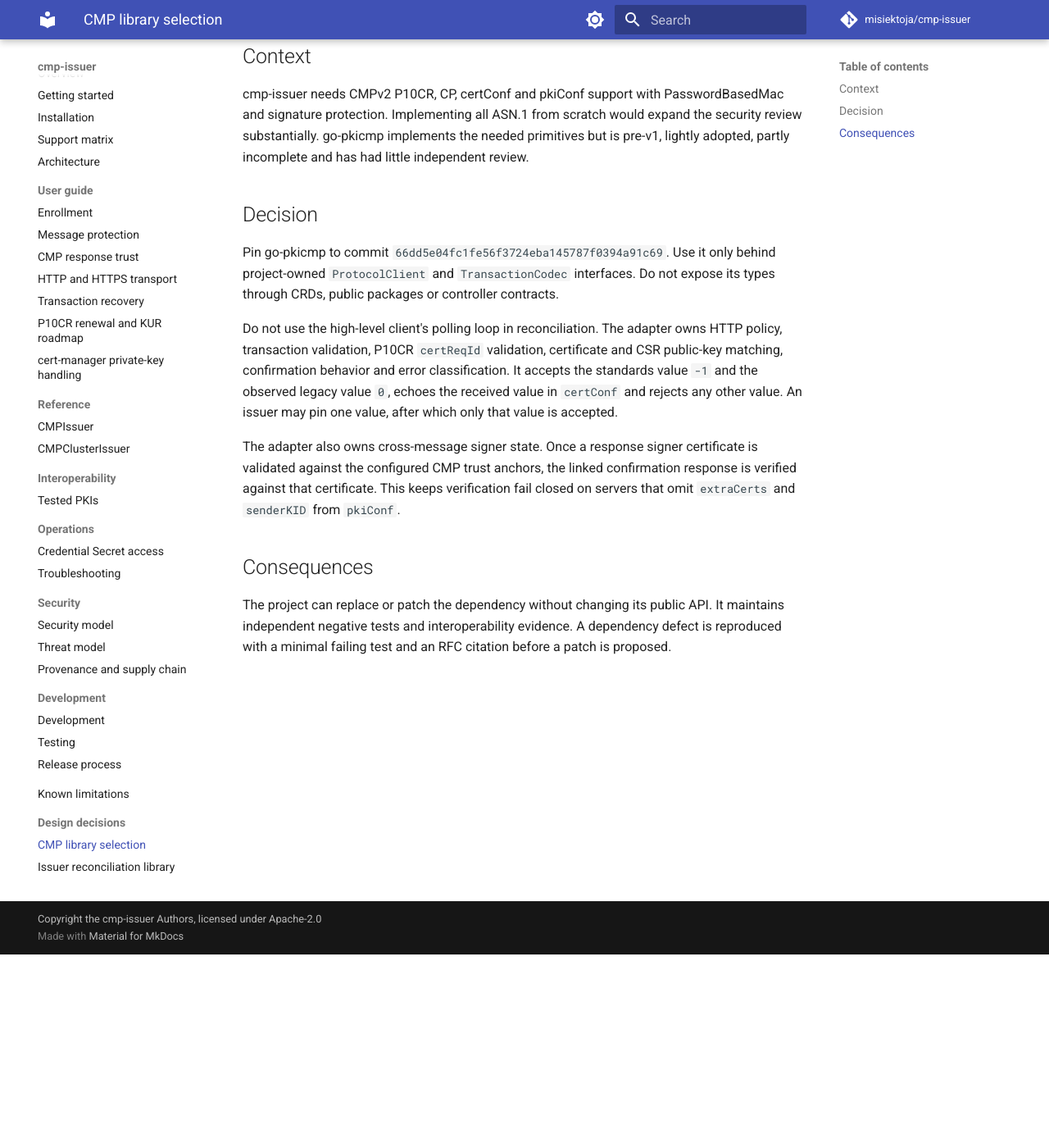
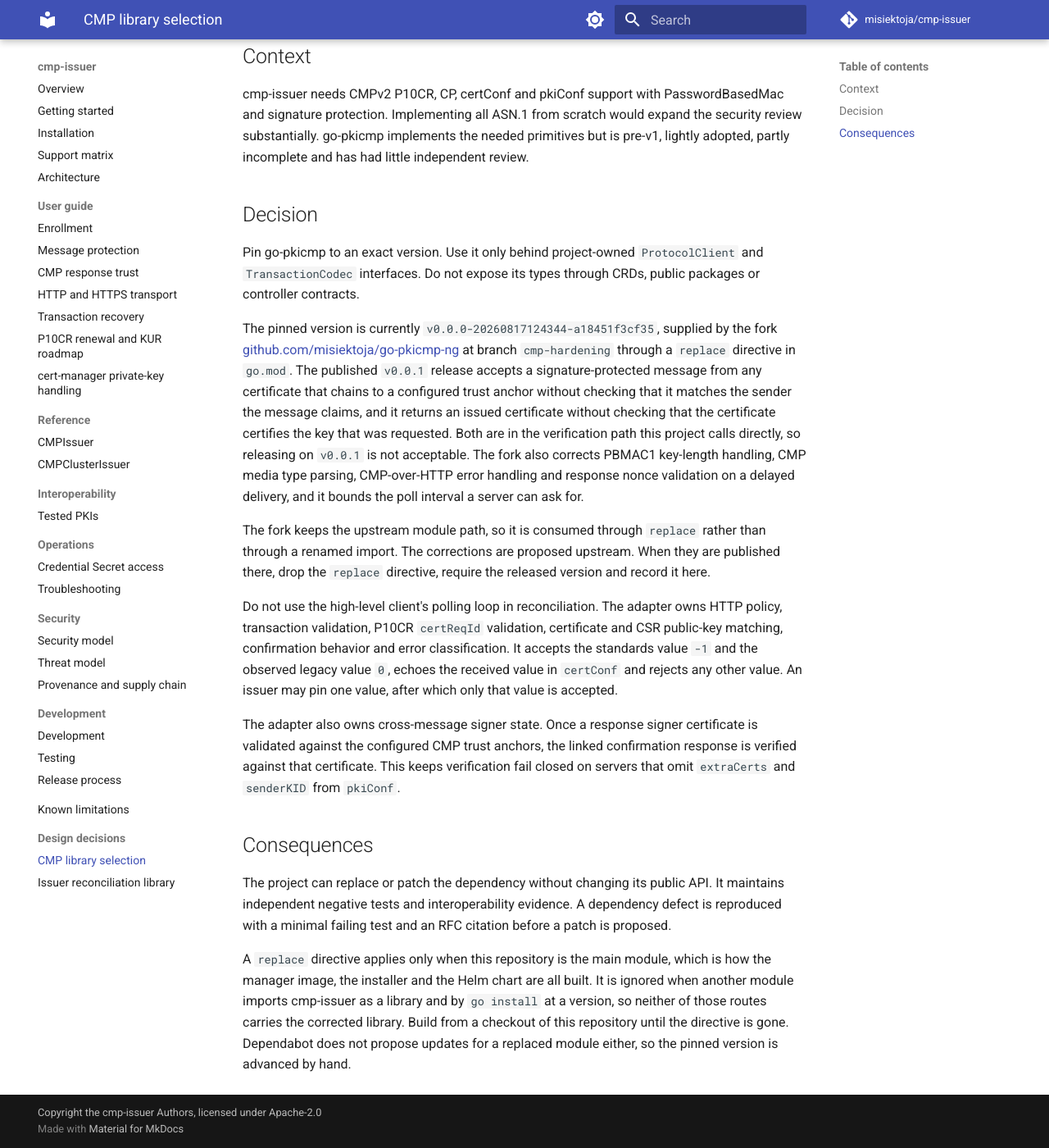
Before and after one commit to misiektoja/cmp-issuer, an MkDocs documentation site: the page built from docs/adr/0001-cmp-library.md, in a window 1280 px wide and 1400 px high, scrolled down 236 px. Shown: the whole window at 82% size. Built offline with MkDocs 1.6.1 and Material for MkDocs 9.7.7, drawn with Linux system fonts in a browser that asks for light colours; comment, search, counter and statistics services are not loaded.

Commit message:
docs(adr): record the pinned CMP library version and how to return upstream

```diff
--- a/docs/adr/0001-cmp-library.md
+++ b/docs/adr/0001-cmp-library.md
@@ -8,7 +8,11 @@
 
 ## Decision
 
-Pin go-pkicmp to commit `66dd5e04fc1fe56f3724eba145787f0394a91c69`. Use it only behind project-owned `ProtocolClient` and `TransactionCodec` interfaces. Do not expose its types through CRDs, public packages or controller contracts.
+Pin go-pkicmp to an exact version. Use it only behind project-owned `ProtocolClient` and `TransactionCodec` interfaces. Do not expose its types through CRDs, public packages or controller contracts.
+
+The pinned version is currently `v0.0.0-20260817124344-a18451f3cf35`, supplied by the fork [github.com/misiektoja/go-pkicmp-ng](https://github.com/misiektoja/go-pkicmp-ng) at branch `cmp-hardening` through a `replace` directive in `go.mod`. The published `v0.0.1` release accepts a signature-protected message from any certificate that chains to a configured trust anchor without checking that it matches the sender the message claims, and it returns an issued certificate without checking that the certificate certifies the key that was requested. Both are in the verification path this project calls directly, so releasing on `v0.0.1` is not acceptable. The fork also corrects PBMAC1 key-length handling, CMP media type parsing, CMP-over-HTTP error handling and response nonce validation on a delayed delivery, and it bounds the poll interval a server can ask for.
+
+The fork keeps the upstream module path, so it is consumed through `replace` rather than through a renamed import. The corrections are proposed upstream. When they are published there, drop the `replace` directive, require the released version and record it here.
 
 Do not use the high-level client's polling loop in reconciliation. The adapter owns HTTP policy, transaction validation, P10CR `certReqId` validation, certificate and CSR public-key matching, confirmation behavior and error classification. It accepts the standards value `-1` and the observed legacy value `0`, echoes the received value in `certConf` and rejects any other value. An issuer may pin one value, after which only that value is accepted.
 
@@ -17,3 +21,5 @@
 ## Consequences
 
 The project can replace or patch the dependency without changing its public API. It maintains independent negative tests and interoperability evidence. A dependency defect is reproduced with a minimal failing test and an RFC citation before a patch is proposed.
+
+A `replace` directive applies only when this repository is the main module, which is how the manager image, the installer and the Helm chart are all built. It is ignored when another module imports cmp-issuer as a library and by `go install` at a version, so neither of those routes carries the corrected library. Build from a checkout of this repository until the directive is gone. Dependabot does not propose updates for a replaced module either, so the pinned version is advanced by hand.
```
